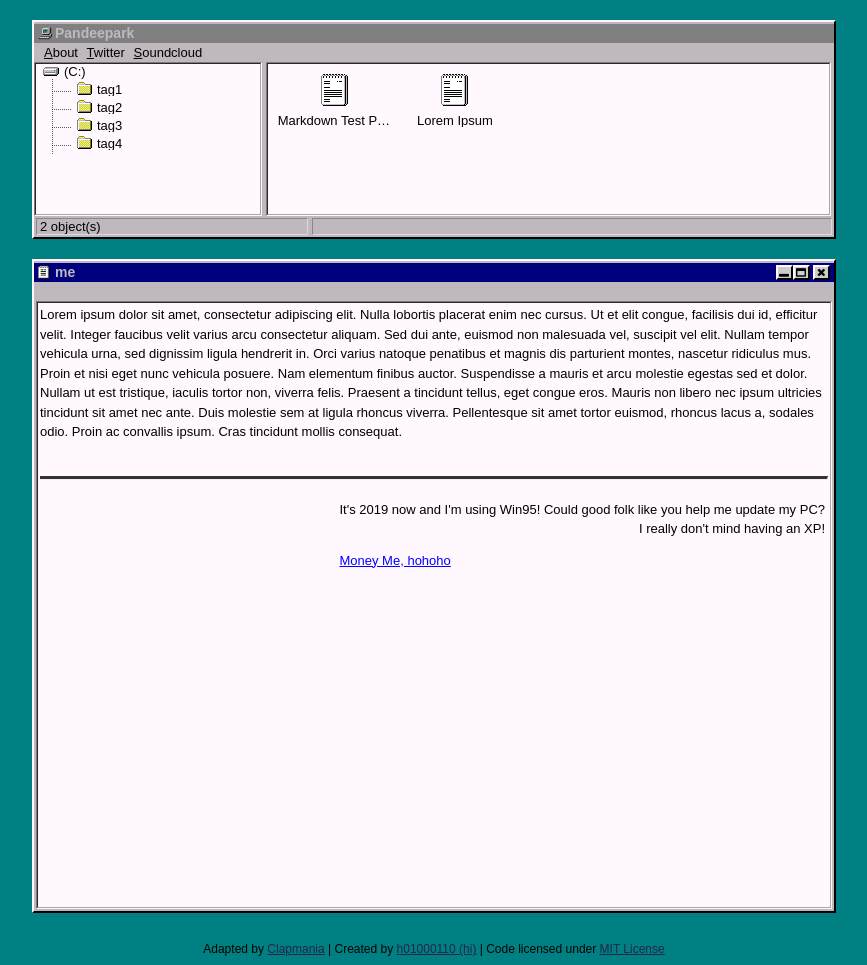
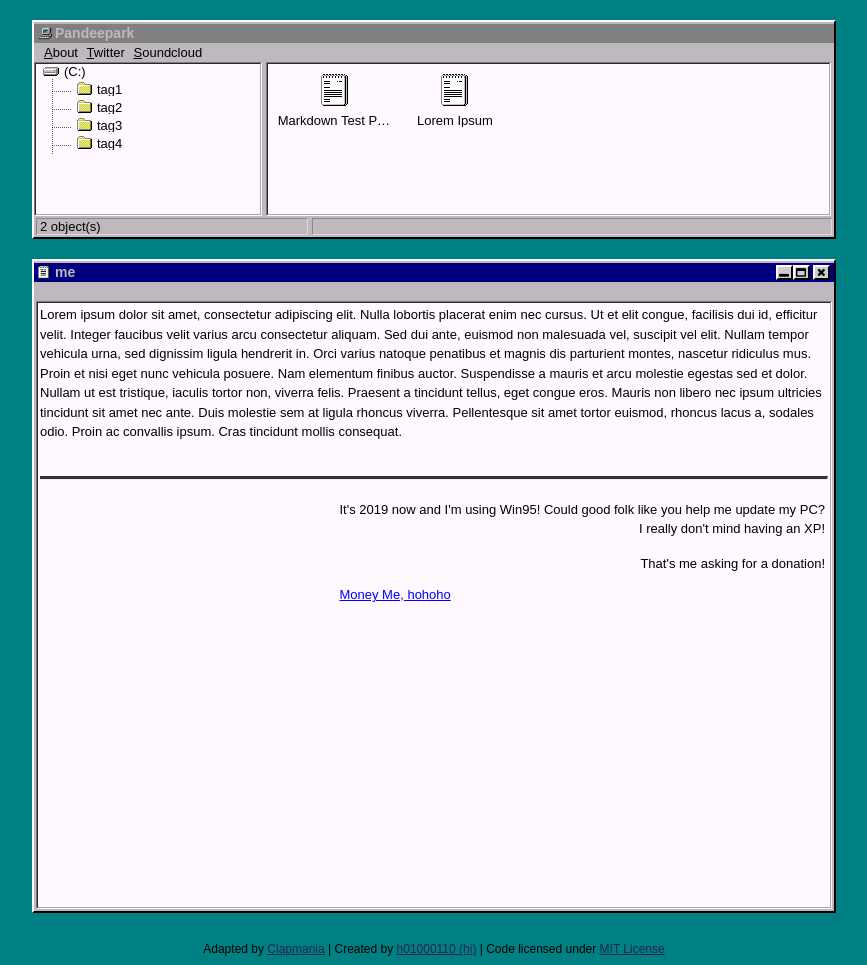
Before and after one commit to clapmania/clapmania.github.io, a Jekyll site: the page built from me/index.md, in a window 1280 px wide. Shown: the whole page, without its empty margins (206-1073 px from the left). Built offline with Jekyll 4.4.1, drawn with Linux system fonts in a browser that asks for light colours.

Commit message:
Update donate.html

```diff
--- a/_includes/donate.html
+++ b/_includes/donate.html
@@ -4,5 +4,5 @@
 <div class="donate">
 	<p>It's 2019 now and I'm using Win95! Could good folk like you help me update my PC?<br>
 	I really don't mind having an XP!</p>
-	<a href="https://www.paypal.me/clapmania">Money Me, hohoho</a>
+	<p>That's me asking for a donation!</p><a href="https://www.paypal.me/clapmania">Money Me, hohoho</a>
 </div>
```
